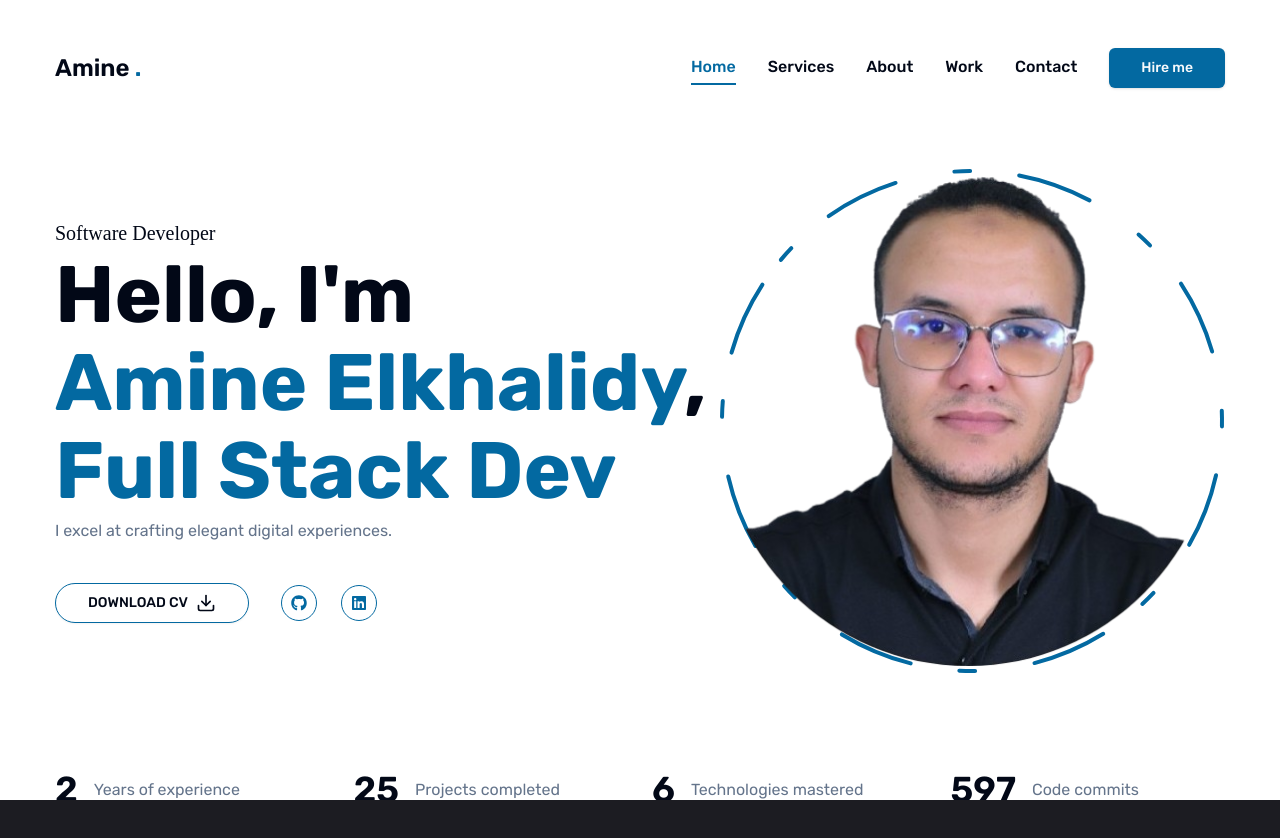
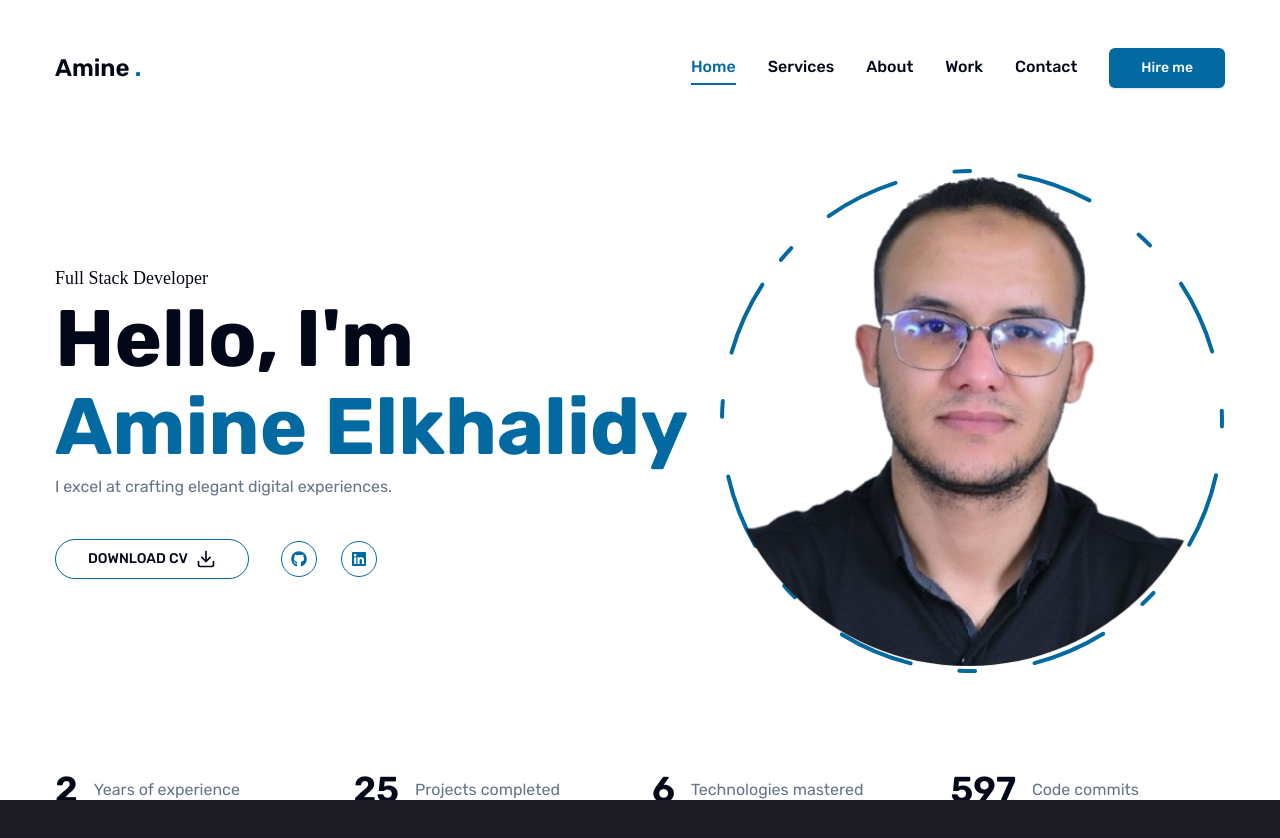
Before and after one commit to AmineElkhalidy/latest-portfolio, a Next.js app: page / in a window 1280 px wide. Shown: the top 838 px of the page. Built offline with nearby package versions, Linux system fonts and the light colour scheme; a web font is replaced by a local one.

Commit message:
9- Other changes added!

```diff
--- a/app/page.tsx
+++ b/app/page.tsx
@@ -6,6 +6,7 @@ import Socials from "@/components/Socials";
 import Photo from "@/components/Photo";
 import State from "@/components/Stats";
 import Testimonials from "@/components/Testimonials";
+import Link from "next/link";
 
 export default function Home() {
   return (
@@ -15,12 +16,12 @@ export default function Home() {
           <div className="flex flex-col xl:flex-row items-center justify-between xl:pt-8 xl:pb-24">
             {/* Text */}
             <div className="text-center xl:text-left order-2 xl:order-none">
-              <span className="text-xl font-secondary">Software Developer</span>
+              <span className="text-lg font-secondary">
+                Full Stack Developer
+              </span>
               <h1 className="h1">
                 Hello, I&apos;m <br />{" "}
-                <span className="text-sky-700">Amine Elkhalidy</span>,
-                <br />
-                <span className="text-sky-700">Full Stack Dev</span>
+                <span className="text-sky-700">Amine Elkhalidy</span>
               </h1>
               <p className="max-w-[500px] mb-9 text-muted-foreground">
                 I excel at crafting elegant digital experiences.
@@ -28,6 +29,11 @@ export default function Home() {
 
               {/* Button & Social media accounts */}
               <div className="flex flex-col xl:flex-row items-center gap-8">
+                <Link
+                  href="/assets/pdf/Amine-Elkhalidy.pdf"
+                  download="Amine-Elkhalidy.pdf"
+                  rel="noopener noreferrer"
+                >
                   <Button
                     variant="outline"
                     size="lg"
@@ -36,6 +42,7 @@ export default function Home() {
                     <span>Download CV</span>
                     <FiDownload className="text-xl" />
                   </Button>
+                </Link>
 
                 <div className="mb-8 xl:mb-0">
                   <Socials
--- a/components/Testimonials.tsx
+++ b/components/Testimonials.tsx
@@ -9,7 +9,7 @@ const Testimonials = () => {
       <div className="my-10 text-center">
         <h2 className="text-4xl font-bold font-secondary">Testimonials</h2>
         <p className="text-muted-foreground mt-2">
-          What my clients says about my work
+          What my clients say about my work
         </p>
       </div>
 
@@ -22,7 +22,7 @@ const Testimonials = () => {
             >
               <CardHeader>
                 <CardContent className="pt-4 px-0 italic">
-                  {item.description}
+                  "{item.description}"
                 </CardContent>
                 <CardTitle className="flex items-center gap-x-2">
                   <div>
```
Also changed, not shown: 1 other file (tests, documents, lock files or other folders). Lines whose indentation alone changed are shown as unchanged.
